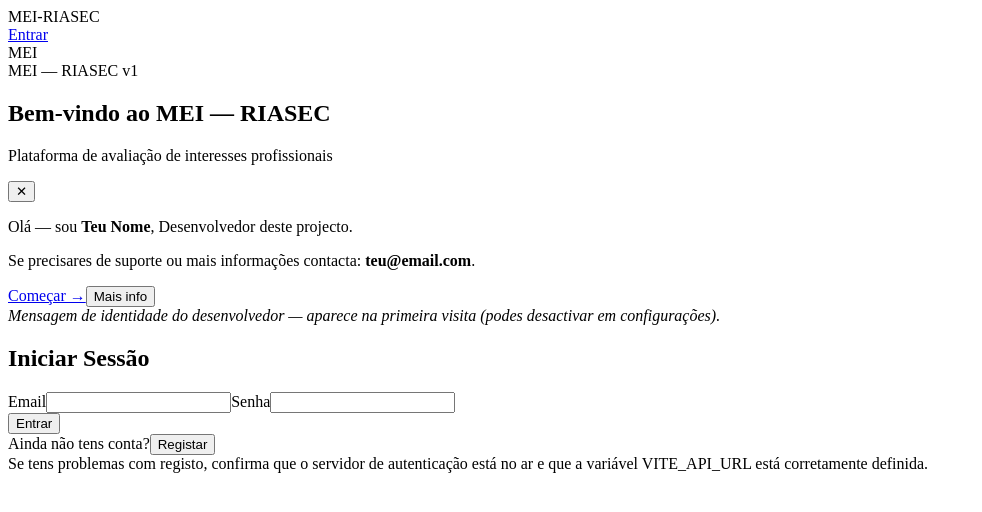
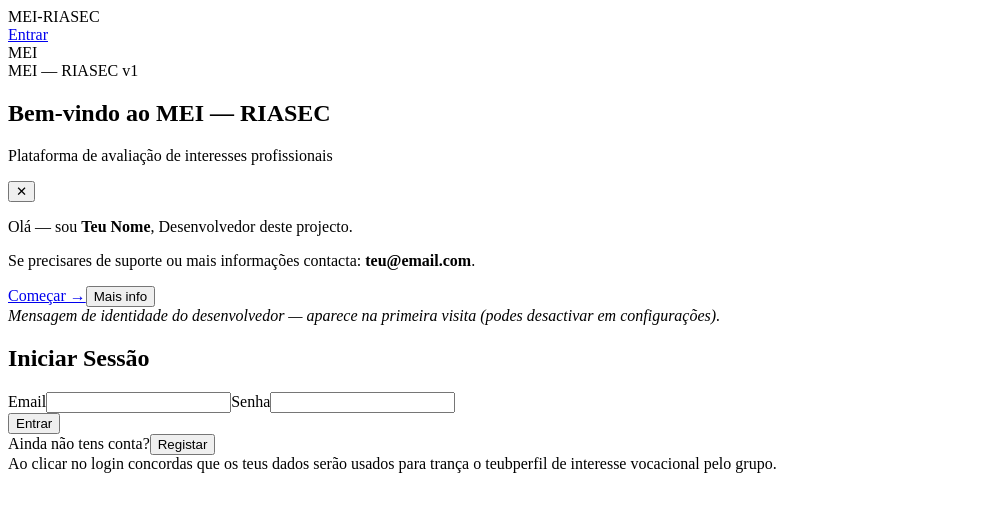
Before and after one commit to mabuie-test/Riasecmei, a React (Vite) app in the folder client/: page /login in a window 1280 px wide. Shown: the top 512 px of the page, without its empty margins (0-982 px from the left). Built offline with nearby package versions, Linux system fonts and the light colour scheme; the HTML template or start-up script is replaced by a standard one.

Commit message:
Update Login.jsx

```diff
--- a/client/src/components/Login.jsx
+++ b/client/src/components/Login.jsx
@@ -83,7 +83,7 @@ export default function Login(){
         </form>
 
         <div className="mt-4 text-xs text-gray-500">
-          Se tens problemas com registo, confirma que o servidor de autenticação está no ar e que a variável VITE_API_URL está corretamente definida.
+          Ao clicar no login concordas que os teus dados serão usados para trança o teubperfil de interesse vocacional pelo grupo.
         </div>
       </div>
     </div>
```
